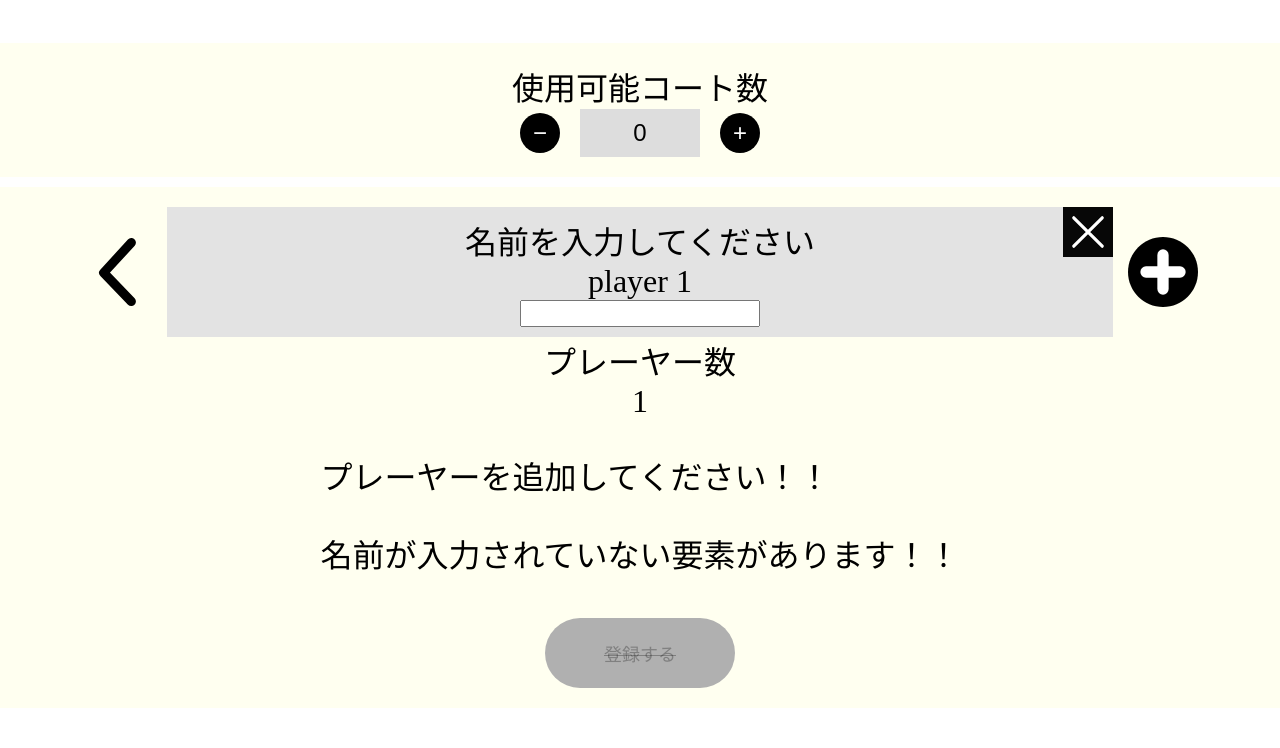
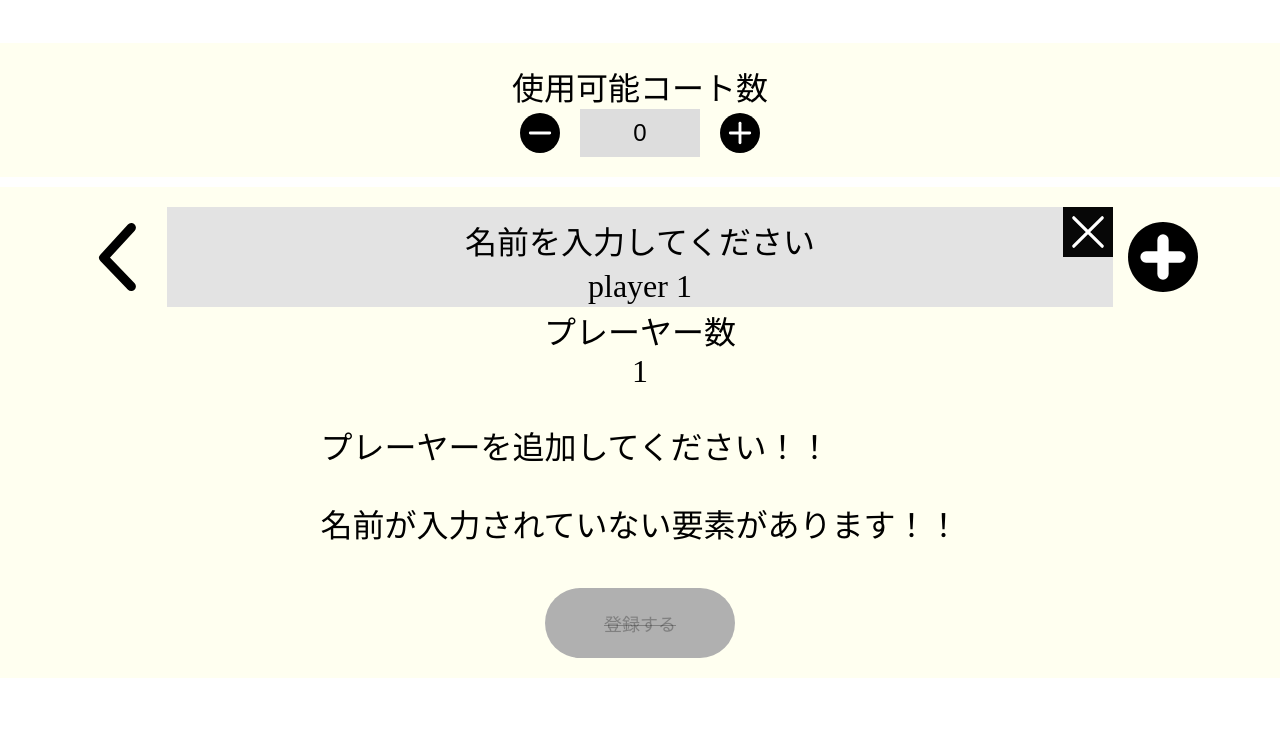
Before and after one commit to eva27182/makeGroups, a Flask app: page /newVersion in a window 1280 px wide. Shown: the part 92-840 px from the top of the page. Run offline with Flask 3, Linux system fonts and the light colour scheme.

Commit message:
inputタグの文字サイズ調整＆プラスボタンをsvg化

```diff
--- a/log.txt
+++ b/log.txt
@@ -7,3 +7,9 @@
 2025-02-17 15:16:21,[([['test006', 'test002', 'test008', 'test009'], ['test007', 'test004', 'test011', 'test001']], ['test010', 'test003', 'test005']), ([['test010', 'test003', 'test002', 'test009'], ['test005', 'test008', 'test006', 'test011']], ['test007', 'test001', 'test004']), ([['test007', 'test010', 'test003', 'test002'], ['test009', 'test001', 'test005', 'test004']], ['test011', 'test006', 'test008']), ([['test006', 'test010', 'test008', 'test004'], ['test007', 'test005', 'test001', 'test003']], ['test002', 'test009', 'test011']), ([['test005', 'test011', 'test003', 'test009'], ['test004', 'test002', 'test006', 'test010']], ['test007', 'test001', 'test008']), ([['test005', 'test007', 'test008', 'test001'], ['test011', 'test010', 'test002', 'test009']], ['test004', 'test006', 'test003']), ([['test001', 'test011', 'test008', 'test006'], ['test007', 'test009', 'test003', 'test004']], ['test005', 'test010', 'test002']), ([['test005', 'test002', 'test008', 'test001'], ['test003', 'test007', 'test004', 'test010']], ['test009', 'test011', 'test006']), ([['test003', 'test007', 'test006', 'test005'], ['test001', 'test011', 'test002', 'test009']], ['test004', 'test010', 'test008']), ([['test006', 'test004', 'test011', 'test008'], ['test005', 'test009', 'test002', 'test010']], ['test007', 'test001', 'test003']), ([['test001', 'test003', 'test010', 'test004'], ['test006', 'test008', 'test011', 'test007']], ['test002', 'test005', 'test009'])]
 2025-02-17 15:20:25,[([['test001', 'test010', 'test002', 'test006'], ['test008', 'test009', 'test011', 'test007']], ['test003', 'test004', 'test005']), ([['test004', 'test007', 'test011', 'test010'], ['test008', 'test005', 'test006', 'test003']], ['test009', 'test002', 'test001']), ([['test011', 'test003', 'test007', 'test004'], ['test005', 'test001', 'test009', 'test002']], ['test006', 'test008', 'test010']), ([['test010', 'test004', 'test002', 'test003'], ['test005', 'test006', 'test001', 'test009']], ['test011', 'test007', 'test008']), ([['test002', 'test001', 'test008', 'test007'], ['test011', 'test006', 'test003', 'test005']], ['test004', 'test010', 'test009']), ([['test007', 'test002', 'test004', 'test011'], ['test010', 'test008', 'test001', 'test009']], ['test005', 'test006', 'test003']), ([['test006', 'test003', 'test008', 'test009'], ['test007', 'test005', 'test010', 'test004']], ['test002', 'test001', 'test011']), ([['test004', 'test008', 'test006', 'test005'], ['test001', 'test010', 'test009', 'test003']], ['test007', 'test002', 'test011']), ([['test008', 'test002', 'test010', 'test011'], ['test005', 'test004', 'test007', 'test006']], ['test009', 'test003', 'test001']), ([['test011', 'test008', 'test003', 'test005'], ['test009', 'test002', 'test001', 'test007']], ['test010', 'test004', 'test006']), ([['test009', 'test004', 'test006', 'test003'], ['test010', 'test002', 'test011', 'test001']], ['test008', 'test005', 'test007'])]
 2025-02-17 15:20:53,[([['test007', 'test003', 'test010', 'test002'], ['test001', 'test011', 'test009', 'test005']], ['test008', 'test006', 'test004']), ([['test001', 'test008', 'test002', 'test005'], ['test007', 'test004', 'test003', 'test006']], ['test010', 'test009', 'test011']), ([['test009', 'test002', 'test006', 'test011'], ['test001', 'test010', 'test004', 'test008']], ['test007', 'test005', 'test003']), ([['test011', 'test003', 'test007', 'test009'], ['test005', 'test008', 'test010', 'test004']], ['test002', 'test001', 'test006']), ([['test004', 'test002', 'test006', 'test010'], ['test005', 'test003', 'test011', 'test001']], ['test008', 'test009', 'test007']), ([['test002', 'test007', 'test011', 'test005'], ['test001', 'test009', 'test008', 'test006']], ['test010', 'test003', 'test004']), ([['test008', 'test003', 'test001', 'test004'], ['test009', 'test006', 'test007', 'test010']], ['test005', 'test011', 'test002']), ([['test005', 'test006', 'test003', 'test008'], ['test002', 'test004', 'test010', 'test009']], ['test001', 'test011', 'test007']), ([['test007', 'test001', 'test006', 'test010'], ['test009', 'test011', 'test003', 'test004']], ['test005', 'test002', 'test008']), ([['test007', 'test003', 'test011', 'test008'], ['test009', 'test002', 'test005', 'test001']], ['test004', 'test010', 'test006']), ([['test005', 'test008', 'test011', 'test010'], ['test004', 'test002', 'test007', 'test006']], ['test009', 'test003', 'test001'])]
+2025-02-17 19:41:20,[([['test4', 'test3', 'test1', 'test2']], []), ([['test1', 'test4', 'test3', 'test2']], []), ([['test2', 'test1', 'test3', 'test4']], []), ([['test4', 'test2', 'test3', 'test1']], [])]
+2025-02-17 19:50:01,[([['test4', 'test3', 'test1', 'test2']], []), ([['test1', 'test4', 'test2', 'test3']], []), ([['test2', 'test1', 'test4', 'test3']], []), ([['test2', 'test4', 'test1', 'test3']], [])]
+2025-02-17 19:57:36,[([['test3', 'test2', 'test4', 'test1']], []), ([['test2', 'test3', 'test1', 'test4']], []), ([['test2', 'test4', 'test3', 'test1']], []), ([['test2', 'test4', 'test3', 'test1']], [])]
+2025-02-17 20:00:10,[([['test4', 'test2', 'test1', 'test3']], []), ([['test4', 'test1', 'test2', 'test3']], []), ([['test4', 'test1', 'test2', 'test3']], []), ([['test2', 'test4', 'test1', 'test3']], [])]
+2025-02-20 17:46:08,[([['test7', 'test4', 'test9', 'test1'], ['test5', 'test2', 'test3', 'test6']], ['test8']), ([['test8', 'test3', 'test2', 'test1'], ['test5', 'test6', 'test9', 'test4']], ['test7']), ([['test1', 'test4', 'test6', 'test7'], ['test9', 'test8', 'test3', 'test5']], ['test2']), ([['test4', 'test8', 'test5', 'test3'], ['test7', 'test9', 'test2', 'test6']], ['test1']), ([['test9', 'test2', 'test5', 'test7'], ['test8', 'test1', 'test4', 'test3']], ['test6']), ([['test7', 'test2', 'test1', 'test5'], ['test3', 'test4', 'test8', 'test6']], ['test9']), ([['test2', 'test6', 'test8', 'test1'], ['test5', 'test3', 'test7', 'test9']], ['test4']), ([['test3', 'test6', 'test4', 'test8'], ['test2', 'test7', 'test9', 'test1']], ['test5']), ([['test1', 'test6', 'test2', 'test8'], ['test5', 'test9', 'test4', 'test7']], ['test3'])]
+2025-02-20 18:02:04,[([['test7', 'test6', 'test3', 'test5'], ['test9', 'test8', 'test1', 'test2']], ['test4']), ([['test4', 'test1', 'test9', 'test8'], ['test3', 'test2', 'test6', 'test5']], ['test7']), ([['test2', 'test1', 'test9', 'test5'], ['test4', 'test3', 'test7', 'test6']], ['test8']), ([['test7', 'test5', 'test3', 'test2'], ['test8', 'test4', 'test9', 'test6']], ['test1']), ([['test6', 'test7', 'test8', 'test9'], ['test5', 'test1', 'test4', 'test2']], ['test3']), ([['test8', 'test2', 'test4', 'test7'], ['test1', 'test3', 'test9', 'test6']], ['test5']), ([['test9', 'test8', 'test1', 'test6'], ['test3', 'test7', 'test4', 'test5']], ['test2']), ([['test1', 'test8', 'test2', 'test3'], ['test4', 'test5', 'test6', 'test7']], ['test9']), ([['test2', 'test5', 'test8', 'test4'], ['test7', 'test3', 'test1', 'test9']], ['test6'])]
--- a/static/css/newVersion.css
+++ b/static/css/newVersion.css
@@ -74,6 +74,7 @@ input {
     display: flex;
     justify-content: center;
     flex-direction: column;
+    padding: 10px;
 }
 
 .resultRow {
@@ -150,17 +151,7 @@ input {
     align-items: center;
     gap: 20px;
 }
-.btn {
-    width: 40px;
-    height: 40px;
-    border-radius: 50%;
-    border: none;
-    background-color: black;
-    color: white;
-    font-size: 24px;
-    cursor: pointer;
-    box-sizing: border-box;
-}
+
 .input-box {
     width: 100px;
     text-align: center;
@@ -281,6 +272,8 @@ p.displayText{
     flex: 0 0 100%;
     scroll-snap-align: center;
     position: relative;
+    gap: 5px;
+    height: 10vh;
 }
 
 #add-next {
@@ -293,6 +286,8 @@ p.displayText{
 .input-name-area{
     display: flex;
     justify-content: center;
+    height: 45%;
+    width: 80%;
 }
 
 #show-added-player-num{
@@ -371,8 +366,8 @@ html, body {
 
 #downloadAsPng{
     background-image: url("../img/downloadAsPng.svg");
-    height: 50px;
-    width: 50px;
+    height: 70px;
+    width: 70px;
     background-size: contain;
     background-repeat: no-repeat;
     background-position: center;
@@ -382,6 +377,48 @@ html, body {
 }
 
 #outputAsPng{
+    width: 100%;
     display: flex;
     justify-content: center;
 }
+
+#plus-court-num-button{
+    background-image: url("../img/minus.svg");
+    height: 40px;
+    width: 40px;
+    background-size: contain;
+    background-repeat: no-repeat;
+    background-position: center;
+    border: none;
+    cursor: pointer;
+    background-color: #00000000;
+}
+
+#minus-court-num-button{
+    background-image: url("../img/minus.svg");
+    height: 40px;
+    width: 40px;
+    background-size: contain;
+    background-repeat: no-repeat;
+    background-position: center;
+    border: none;
+    cursor: pointer;
+    background-color: #00000000;
+}
+
+#plus-court-num-button{
+    background-image: url("../img/plus.svg");
+    height: 40px;
+    width: 40px;
+    background-size: contain;
+    background-repeat: no-repeat;
+    background-position: center;
+    border: none;
+    cursor: pointer;
+    background-color: #00000000;
+}
+
+input.input-name-tag{
+    width: 100%;
+    font-size: 1.5em;
+}
--- a/templates/newVersion.html
+++ b/templates/newVersion.html
@@ -4,7 +4,7 @@
 <head>
     <meta charset="UTF-8">
     <title>new version</title>
-    <link rel="stylesheet" href="{{ url_for('static', filename='css/newVersion.css') }}">
+    <link rel="stylesheet" href="{{ url_for('static', filename='css/newVersion.css') }}?v=202502171953">
     <script src="https://cdnjs.cloudflare.com/ajax/libs/html2canvas/1.4.1/html2canvas.min.js"></script>
 </head>
 
@@ -17,16 +17,19 @@
         <div class="container">
             <p class="displayText">使用可能コート数</p>
             <div class="counter-box">
-                <button type="button" class="btn" onclick="decrease()">−</button>
+                <button type="button" class="btn" onclick="decrease()" id="minus-court-num-button"></button>
                 <input type="text" id="counter" class="input-box" value="0" name="groups_per_week" readonly>
-                <button type="button" class="btn" onclick="increase()">+</button>
+                <button type="button" class="btn" onclick="increase()" id="plus-court-num-button"></button>
             </div>
         </div>
 
         <div class="container">
             <div class="layer-1">
                 <div id="show-behind">
-                    <button id="show-behind-img" type="button" onclick="scrollToRight()"></button>
+                    <script>
+
+                      </script>
+                    <button id="show-behind-img" type="button" onclick="scrollToLeftt()"></button>
                 </div>
                 <div id="name-card-container">
                     <div class="name-area">
@@ -34,14 +37,14 @@
                         <div class="show-message">名前を入力してください</div>
                         <div class="show-player-num">player 1</div>
                         <div class="input-name-area">
-                            <input type="text" name="player1">
+                            <input type="text" name="player1" class="input-name-tag">
                         </div>
                     </div>
                 </div>
 
                 <div id="add-next">
                     <button id="add-player" onclick="addNameArea()" type="button"></button>
-                    <button id="scrollToLeft" type="button" hidden></button>
+                    <button id="scrollToLeft" type="button" onclick="scrollToRight()" hidden></button>
                 </div>
             </div>
 
@@ -59,16 +62,16 @@
                 </div>
             </div>
             <div class="layer-4">
-                <button id="register-button" disabled="true" type="button" class="deactive" onclick="submitData()">登録する</button>
+                <button id="register-button" disabled="true" type="button" class="deactive"
+                    onclick="submitData()">登録する</button>
             </div>
         </div>
     </form>
     <div id="outputAsPng">
-        <button id="downloadAsPng" onclick="captureAsPNG()" hidden></button>
+        <button id="downloadAsPng" onclick="captureAsPNG()" type="button" hidden></button>
     </div>
     <div id="result"></div>
-
-    <script src="{{ url_for('static', filename='js/newVersion.js') }}"></script>
+    <script src="{{ url_for('static', filename='js/newVersion.js') }}?v=202502171953"></script>
 </body>
 
 </html>
```
Also changed, not shown: static/js/newVersion.js (+36 -13 lines), static/img/minus.svg (added), static/img/plus.svg (added), 2 other files.
